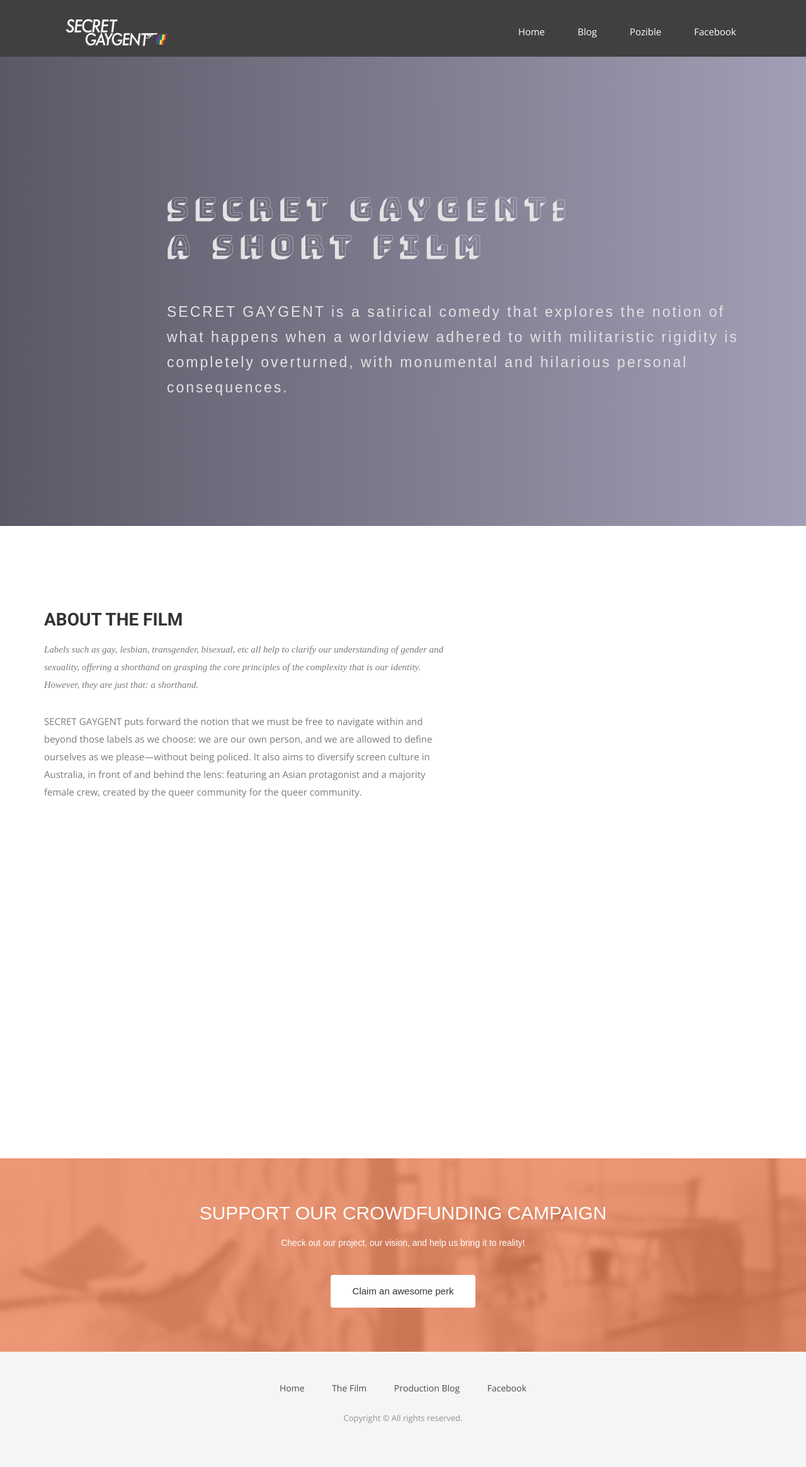
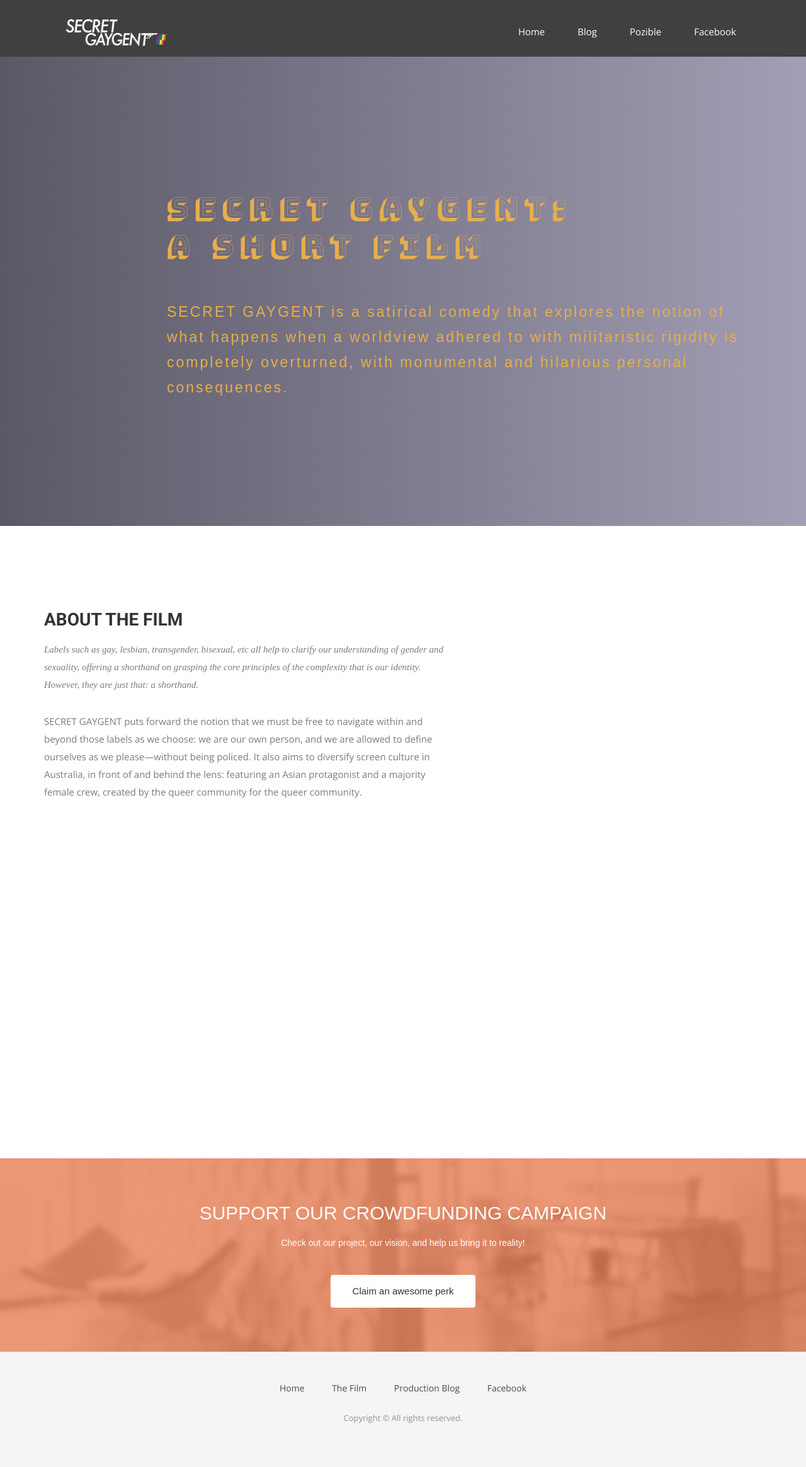
Before and after one commit to thewonglab/secret, a Jekyll site: the page built from index.html, in a window 1280 px wide. Shown: the whole page at 63% size. Built offline with Jekyll 4.4.1, drawn with Linux system fonts in a browser that asks for light colours; nearby versions of some CDN libraries; some web fonts are replaced; grey boxes are pictures that could not be loaded.

Commit message:
Update airspace.css

```diff
--- a/css/airspace.css
+++ b/css/airspace.css
@@ -121,7 +121,8 @@ header .navbar-default .navbar-nav li a:hover {
   opacity: 0.8;
 }
 #slider .block {
-  color: #E3E3E4;
+  color: #e6af4b;
+  /*color: #E3E3E4;*/
 }
 #slider .block h1 {
   font-family: 'Bungee Shade', bold;
```
